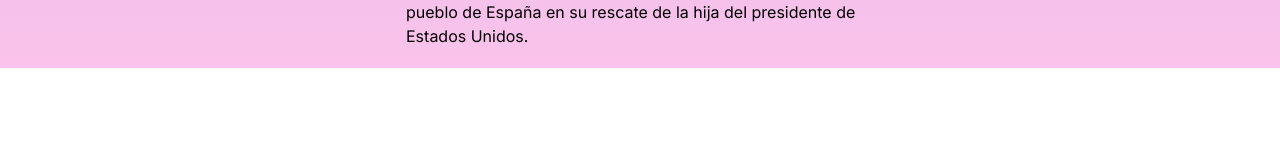
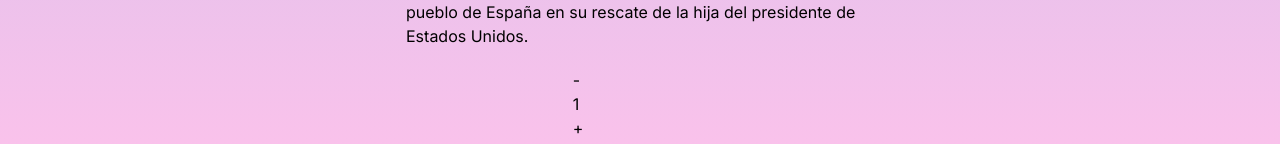
Before and after one commit to Faziuss/PreEntrega1-Platero, a React (Create React App) app: page /item/1 in a window 1280 px wide. Shown: the part 868-1012 px from the top of the page. Before the commit the page ends 936 px from the top, so only its background shows below. Built offline with nearby package versions, Linux system fonts and the light colour scheme.

Commit message:
added ItemCount componenent to increase or decrease the amount of items I want in my cart

```diff
--- a/src/asyncMock.js
+++ b/src/asyncMock.js
@@ -5,6 +5,7 @@ const products = [
         category: "consola",
         platform: 'PS5',
         price: '59.99',
+        stock: '10',
         img: 'https://image.api.playstation.com/vulcan/ap/rnd/202210/0706/EVWyZD63pahuh95eKloFaJuC.png',
         description: 'Resident Evil 4 Remake es la reimaginación del clásico juego de acción y terror en tercera persona desarrollado por Capcom. Se trata de la puesta al día del survival horror de la saga Resident Evil lanzado en 2005, una ambiciosa puesta al día a nivel jugable y gráfico que nos devuelve a Leon S. Kennedy en su viaje a un récondito pueblo de España en su rescate de la hija del presidente de Estados Unidos.'
     },
@@ -14,6 +15,7 @@ const products = [
         category: "consola",
         platform: 'PS5',
         price: '59.99',
+        stock: '10',
         img: 'https://blog.playstation.com/uploads/2023/09/b8df496d3cbfc43f7d2103e3157cf07b352c3b71.jpeg',
         description: "Baldur's Gate 3 es la tercera parte de la emblemática saga de videojuegos de rol Baldur's Gate. Considerada como una de las series más influyentes de la historia, en esta ocasión, los encargados de darle vida son los desarrolladores de Larian Studios, creadores de Divinity, prometiendo gran fidelidad a los manuales de Dragones y Mazmorras en su quinta edición, así como a la serie que dio origen a al rol occidental más puro en los videojuegos ."
     },
@@ -23,6 +25,7 @@ const products = [
         category: "consola",
         platform: 'PS5',
         price: '39.99',
+        stock: '10',
         img: 'https://image.api.playstation.com/vulcan/ap/rnd/202101/0812/FkzwjnJknkrFlozkTdeQBMub.png',
         description: "Es un videojuego de acción-aventura de disparos en primera persona perteneciente al subgénero de terror y supervivencia desarrollado y publicado por Capcom. la novena entrega de la serie principal de Resident Evil y secuela narrativa de Resident Evil 7: Biohazard del año 2017, el videojuego sigue a Ethan Winters, quien, después de un fatídico encuentro con Chris Redfield, se encuentra en un pueblo lleno de criaturas mutantes en un esfuerzo por encontrar a su hija secuestrada. Si bien Village mantiene los elementos fundamentales de terror de supervivencia de la serie, el videojuego adopta un estilo de videojuego más orientado a la acción en comparación con su predecesor."
     },
@@ -32,6 +35,7 @@ const products = [
         category: "consola",
         platform: 'PS5',
         price: '59.99',
+        stock: '10',
         img: 'https://image.api.playstation.com/vulcan/ap/rnd/202306/1219/1c7b75d8ed9271516546560d219ad0b22ee0a263b4537bd8.png',
         description: "Marvel's Spider-Man 2 es un juego para un jugador. Pero podrán jugar con dos personajes, Peter Parker y Miles Morales, y cambiar entre los dos heroicos Spider-Men durante sus aventuras de lucha contra el crimen para vivir y experimentar el estilo de juego, habilidades e historia de cada uno de ellos."
     },
@@ -41,6 +45,7 @@ const products = [
         category: "pc",
         platform: 'PC',
         price: '10.49',
+        stock: '10',
         img: 'https://cdn1.epicgames.com/offer/611482b8586142cda48a0786eb8a127c/EGS_DeadbyDaylight_BehaviourInteractive_S1_2560x1440-a32581cf9948a9a2e24b2ff15c1577c7',
         description: "Dead by Daylight es un juego de horror de multijugador (4 contra 1) en el que un jugador representa el rol del asesino despiadado y los 4 restantes juegan como supervivientes que intentan escapar de él para evitar ser capturados, torturados y asesinados."
     },
--- /dev/null
+++ b/src/components/ItemCount/ItemCount.js
@@ -0,0 +1,35 @@
+import { useState } from "react";
+
+const ItemCount = ({stock, initial, onAdd}) => {
+const [quantity, setQuantity] = useState(initial)
+
+const increment = () => {
+    if (quantity < stock) {
+        setQuantity(quantity+1)
+    }
+
+}
+const decrement = () => {
+    if (quantity > 1) {
+        setQuantity(quantity-1)
+    }
+}
+
+return(
+    <div>
+        <div>
+            <button onClick={decrement}>-</button>
+            <h4>{quantity}</h4>
+            <button onClick={increment}>+</button>
+        </div>
+        <div>
+            <button onClick={() => onAdd(quantity)} disabled={!stock}>
+                Agregar al Carrito
+            </button>
+        </div>
+    </div>
+)
+
+}
+
+export default ItemCount
--- a/src/components/ItemDetail/ItemDetail.js
+++ b/src/components/ItemDetail/ItemDetail.js
@@ -1,4 +1,14 @@
-const itemDetail = ({ id, name, img, platform, description, price }) => {
+import { useState } from "react";
+import ItemCount from "../ItemCount/ItemCount";
+import { Link } from "react-router-dom";
+
+const ItemDetail = ({ id, name, img, platform, description, price, stock }) => {
+  const [quantityAdded, setQuantityAdded] = useState(0)
+
+  const handleOnAdd = (quantity) => {
+    setQuantityAdded(quantity)
+  }
+
   return (
     <article className="flex flex-col items-center max-w-[500px] pt-8">
       <header>
@@ -16,9 +26,17 @@ const itemDetail = ({ id, name, img, platform, description, price }) => {
         <p className="mb-1">Precio: ${price}</p>
         <p className="mb-1">Descripción: {description}</p>
       </section>
-      <footer></footer>
+      <footer>
+        {
+          quantityAdded > 0 ? (
+            <Link to='/cart'>Terminar Compra</Link>
+          ) : (
+            <ItemCount initial={1} stock={stock} onAdd={handleOnAdd} />
+          )
+        }
+      </footer>
     </article>
   );
 };
 
-export default itemDetail;
+export default ItemDetail;
--- /dev/null
+++ b/src/context/CartContext.js
@@ -0,0 +1,5 @@
+import { createContext, useState } from "react";
+
+export const CartContext = createContext({
+    cart: []
+})
```
